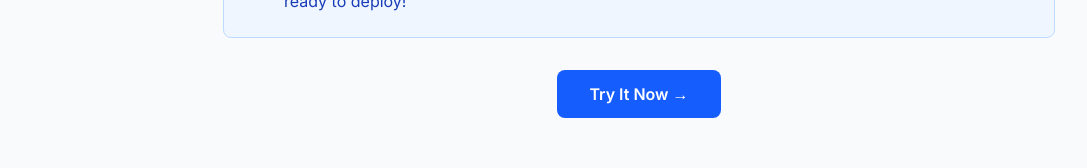
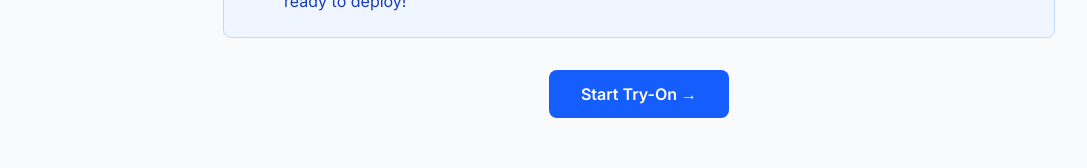
Before and after one commit to Sridevi17j/virtual-tryon, a Next.js app in the folder nextjs-frontend/: page /about in a window 1280 px wide. Shown: the part 1271-1439 px from the top of the page, without its empty margins (1-1088 px from the left). Built offline with nearby package versions, Linux system fonts and the light colour scheme.

Commit message:
UI: tweak About page CTA copy

```diff
--- a/nextjs-frontend/src/app/about/page.tsx
+++ b/nextjs-frontend/src/app/about/page.tsx
@@ -134,7 +134,7 @@ const AboutPage: React.FC = () => {
               href="/try-on"
               className="inline-flex items-center bg-blue-600 text-white font-semibold px-8 py-3 rounded-lg hover:bg-blue-700 transition-colors"
             >
-              Try It Now →
+              Start Try-On →
             </Link>
           </div>
         </div>
```
